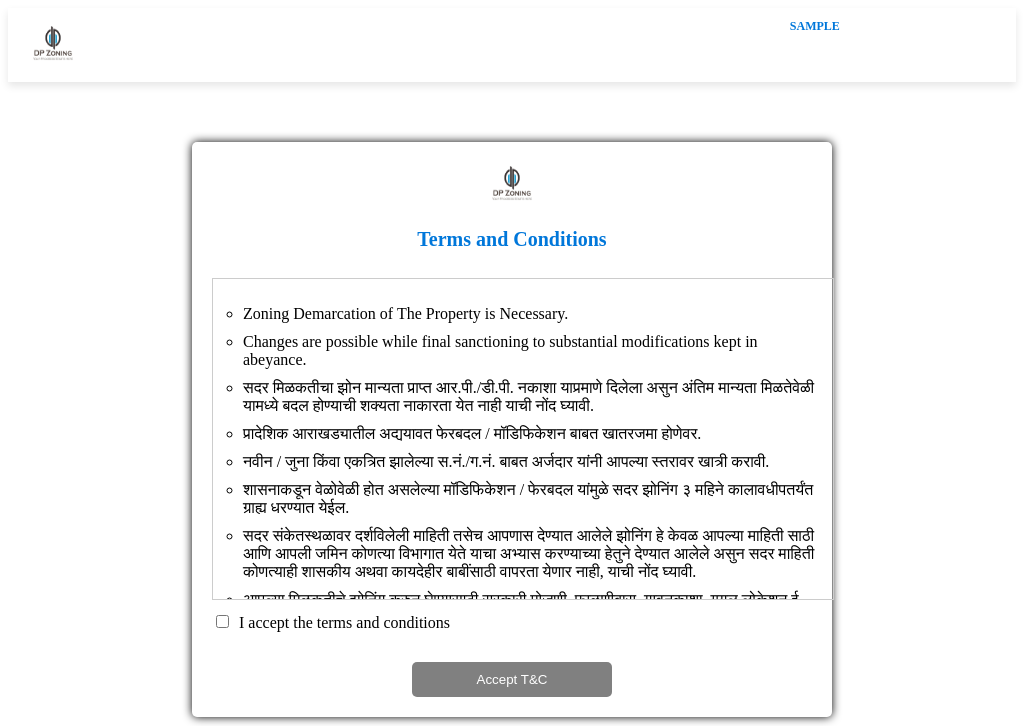
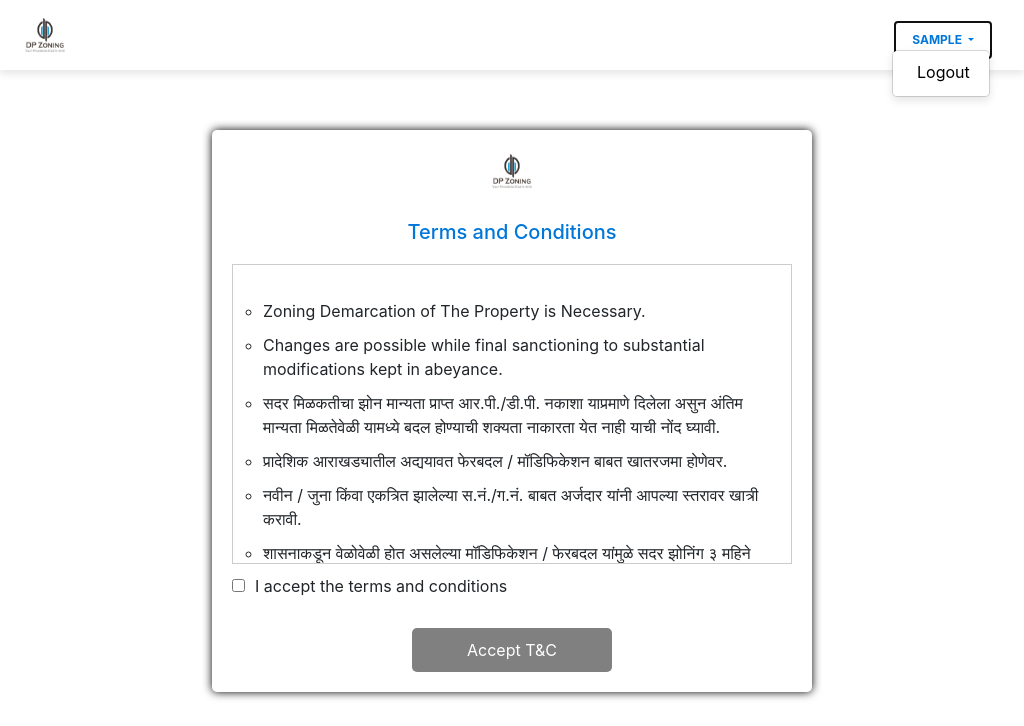
Before and after one commit to shahpratibha/Mojani, a PHP site: page /terms_and_condition.php in a window 1024 px wide, after a click that opens the changed part. Shown: the top 726 px of the page. Run offline with PHP 8.4, Linux system fonts and the light colour scheme; the visitor is signed in with stand-in values (Sample User, id 1); some libraries are stand-ins or nearby versions.

Commit message:
first code update

```diff
--- a/css/terms_condition.css
+++ b/css/terms_condition.css
@@ -171,6 +171,25 @@
 .profile .nav-item {
     position: relative;
 }
+.dropdown-menu {
+    position: absolute;
+    top: 100%;
+    left: 0;
+    z-index: 1000;
+    display: none;
+    float: left;
+    min-width: 98px;
+    padding: .5rem 0;
+    margin: .125rem 0 0;
+    font-size: 1rem;
+    color: #212529;
+    text-align: left;
+    list-style: none;
+    background-color: #fff;
+    background-clip: padding-box;
+    border: 1px solid rgba(0, 0, 0, .15);
+    border-radius: .25rem;
+}
 
 .profile .nav-link {
     color: #0077DA;
@@ -199,8 +218,9 @@
 }
 
 .profile .dropdown-item {
-    padding: 10px 20px;
-    color: #0077DA;
+    /* padding: 10px 20px; */
+    margin-top: -3px;
+    color: black;
     text-decoration: none;
     display: block;
 }
@@ -210,13 +230,14 @@
 }
 
 #navbarDropdown {
+    /* margin-left: 20px; */
     font: 1rem;
     color: #0077DA;
     text-transform: uppercase;
     text-shadow: #fff;
     font-size: 12px;
-margin-top: 33px;
-margin-right: 133px;
+    margin-top: 7px;
+    margin-right: -17px;
     text-decoration: none;
     font-weight: bold;
 }
@@ -232,8 +253,32 @@
     .scrollable-container {
         height: 300px;
     }
+    #navbarDropdown {
+        /* margin-left: 20px; */
+        font: 1rem;
+        color: #0077DA;
+        text-transform: uppercase;
+        text-shadow: #fff;
+        font-size: 12px;
+        margin-top: 7px;
+        margin-right: -17px;
+        text-decoration: none;
+        font-weight: bold;
+    }
     .container {
         margin: 60px auto;
+    }
+    .profile .dropdown-menu {
+        display: none;
+        position: absolute;
+        right: 0;
+        margin-top: -7px;
+        top: 100%;
+        background-color: #fff;
+        box-shadow: 0 4px 8px rgba(0, 0, 0, 0.1);
+        border-radius: 5px;
+        overflow: hidden;
+        z-index: 1;
     }
 }
 @media (min-width: 1440px) and (max-width: 1440px) {
--- a/terms_and_condition.php
+++ b/terms_and_condition.php
@@ -24,6 +24,7 @@
     <meta charset="UTF-8">
     <meta name="viewport" content="width=device-width, initial-scale=1.0">
     <title>Mojani</title>
+    <link href="https://stackpath.bootstrapcdn.com/bootstrap/4.5.2/css/bootstrap.min.css" rel="stylesheet">
     <link rel="icon" href="image\LOGO_DP_Zoning.png" type="image/x-icon">
     <link rel="stylesheet" type="text/css" href="css/terms_condition.css">
     <style>
@@ -38,21 +39,17 @@
         </div>
         <div class="profile justify-content-end">
             <ul>
-                <li class="nav-item dropdown">
-                    <a class="nav-link dropdown-toggle" href="#" id="navbarDropdown" role="button" aria-expanded="false">
-                        <?php echo $logged_in_user; ?>
+            <li class="nav-item dropdown">
+                    <a class="nav-link dropdown-toggle" href="#" id="navbarDropdown" role="button" data-toggle="dropdown" aria-haspopup="true" aria-expanded="false">
+                        <?php echo htmlspecialchars($logged_in_user); ?>
                     </a>
-                    <ul class="dropdown-menu" aria-labelledby="navbarDropdown">
-                        <li><a class="dropdown-item" href="profile.php?username=<?php echo $logged_in_user; ?>">View Profile</a></li>
-                        <li>
-                            <hr class="dropdown-divider">
-                        </li>
-                        <li>
-                            <form action="logout.php" method="post">
-                                <button class="dropdown-item" type="submit" name="Logout">Logout</button>
-                            </form>
-                        </li>
-                    </ul>
+                    <div class="dropdown-menu dropdown-menu-right" aria-labelledby="navbarDropdown">
+                        <!-- <a class="dropdown-item" href="profile.php?username=<?php echo urlencode($logged_in_user); ?>">View Profile</a> -->
+                        <!-- <div class="dropdown-divider"></div> -->
+                        <form action="logout.php" method="post" style="margin: 0;">
+                            <button class="dropdown-item" type="submit" name="Logout">Logout</button>
+                        </form>
+                    </div>
                 </li>
             </ul>
         </div>
@@ -191,6 +188,8 @@
 
         document.getElementById("terms").addEventListener("change", toggleButton);
     </script>
+      <script src="https://code.jquery.com/jquery-3.5.1.min.js"></script>
+      <script src="https://stackpath.bootstrapcdn.com/bootstrap/4.5.2/js/bootstrap.bundle.min.js"></script>
 </body>
 
 </html>
```
Lines whose indentation alone changed are shown as unchanged.
